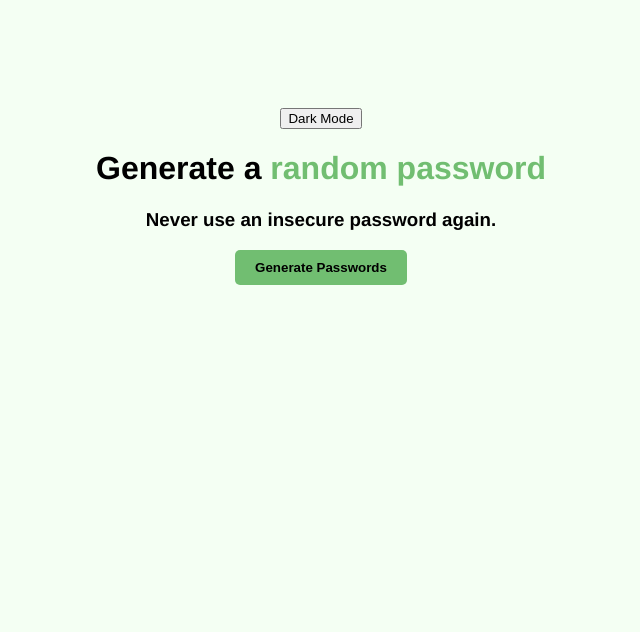
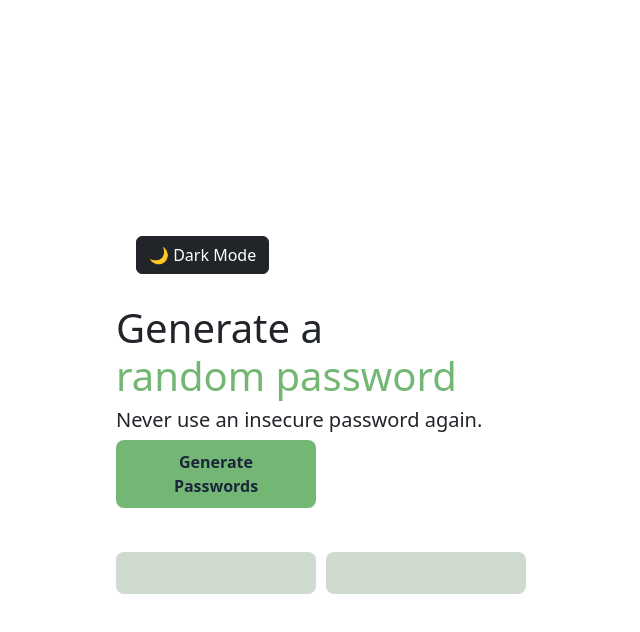
Before and after one commit to zeba173/Random-Password-Generator, a plain HTML site: page index.html in a window 1280 px wide. Shown: the whole page, without its empty margins (319-959 px from the left). Drawn offline with nearby package versions, Linux system fonts and the light colour scheme.

Commit message:
Additional Styling and Modifications

```diff
--- a/index.html
+++ b/index.html
@@ -5,15 +5,19 @@
         <meta name="viewport" content="width=device-width, initial-scale=1.0">
         <title>Password Generator</title>
         <link rel="stylesheet" href="styles.css">
+        <link href="https://cdn.jsdelivr.net/npm/bootstrap@5.3.3/dist/css/bootstrap.min.css" rel="stylesheet">
     </head>
     <body>
         <div>
-            <button id="toggle-btn">Dark Mode</button>
-            <h1>Generate a <span class="green">random password</span></h1>
-            <h3>Never use an insecure password again.</h3>
+            <button class="toggle-btn btn btn-dark" id="toggle-mode" title="Toggle dark/light mode">🌙 Dark Mode</button>
+            <h1>Generate a <span class="green"><br>random password</span></h1>
+            <h5>Never use an insecure password again.</h5>
             <button onclick="randomPassword()" class="pass-btn">Generate Passwords</button>
-            <div id="firstPass-el"></div>
-            <div id="secondPass-el"></div>
+            <div class="pass-el">
+                <div id="firstPass-el" class="password"></div>
+                <div id="secondPass-el" class="password"></div>
+            </div>
+
         </div>
 
 
--- a/script.js
+++ b/script.js
@@ -45,7 +45,7 @@ function randomPassword()
 }
 
 
-const toggleBtn = document.getElementById("toggle-btn");
+const toggleBtn = document.getElementById("toggle-mode");
 toggleBtn.addEventListener("click", () => {
     document.body.classList.toggle("dark-mode");
 
--- a/styles.css
+++ b/styles.css
@@ -1,10 +1,14 @@
 body
 {
-    background-color: #f4fff3;
+    background-color: #e9f5ee;
+    display: flex;
+    justify-content: center;
+    align-items: center;
+    height: 100vh;
     font-family: 'Franklin Gothic Medium', 'Arial Narrow', Arial, sans-serif;
     text-align: center;
     padding: 100px;
-    transition: background-color 0.4s, color 0.4s;
+    transition: 0.4s;
 }
 
 .dark-mode
@@ -13,24 +17,57 @@ body
     color: white;
 }
 
+.dark-mode .password
+{
+    background-color: #2f3c53;
+    color: #74b774;
+}
+
 .green
 {
-    color: #71be71;
+    color: #74b774;
 }
 
 .pass-btn
 {
-    background-color: #71be71;
+    background: none;
+    background-color: #74b774;
     border: none;
+    width: 200px;
     padding: 10px 20px;
     font-weight: bold;
     transition: background-color 0.3s;
-    border-radius: 5px;
+    border-radius: 8px;
+    cursor: pointer;
+    color: #1b263b;
 }
 
-div
+.pass-el
 {
-    display: block;
-    justify-content: left;
+    display: flex;
+    justify-content: center;
+    gap: 10px;
+    padding-top: 20px;
+    margin-top: 1.5rem;
+    flex-wrap: wrap;
+}
 
+.password
+{
+    background-color: #cedbce;
+    color: #1b263b;
+    font-weight: 500;
+    font-size: 0.9rem;
+    padding: 10px 20px;
+    border-radius: 8px;
+    min-width: 200px;
+    min-height: 42px;
+    display: flex;
+    justify-content: center;
+    align-items: center;
 }
+
+.toggle-btn
+{
+    margin: 30px 20px;
+}
```
